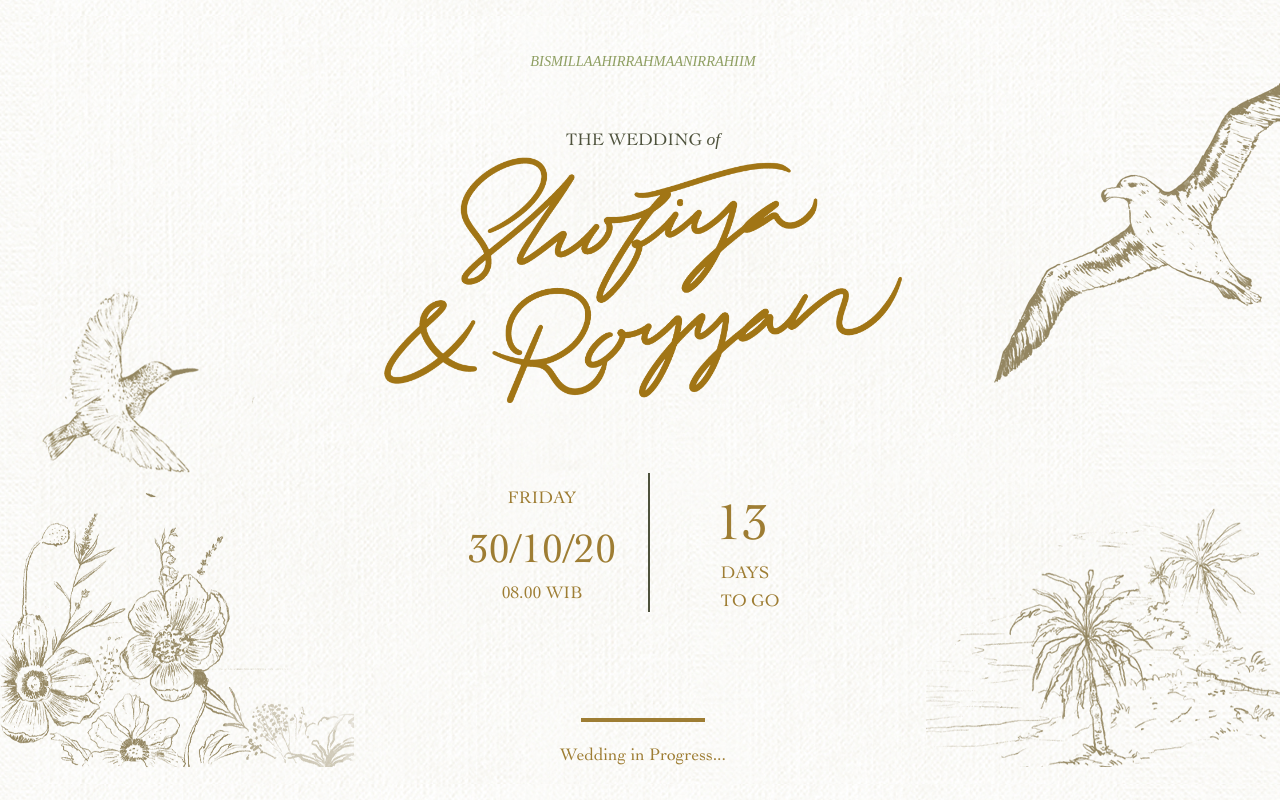
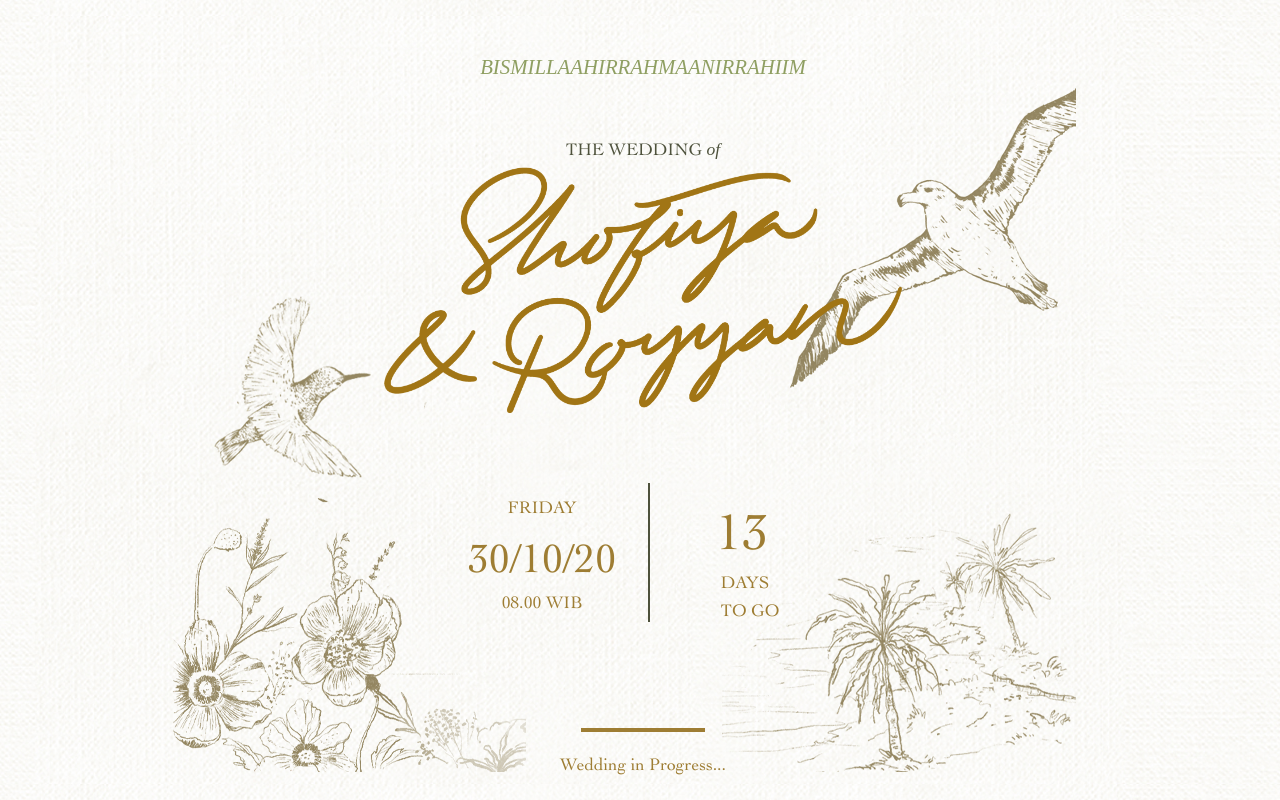
Before and after one commit to royyandzakiy/shofiyaroyyan, a plain HTML site: page index.html in a window 1280 px wide. Drawn offline with Linux system fonts and the light colour scheme.

Commit message:
added text, css, images

```diff
--- a/css/style.css
+++ b/css/style.css
@@ -52,6 +52,10 @@ div {
     margin: 1em auto;
   }
 
+  /* main:hover div.line-h:before {
+    width: 50px;
+  } */
+
   .horizontal {
     display: inline-flex;
     flex-direction: row;
@@ -62,7 +66,6 @@ div {
     max-width: 700px;
     padding: 0 2rem;
     margin: auto;
-    overflow: hidden;
     text-align: center;
     display: flex;
     flex-flow: column wrap;
@@ -77,7 +80,6 @@ main {
   /* border: 1px solid green; */
   max-width: 700px;
   max-height: 900px;
-  overflow: hidden;
   display: flex;
   flex-flow: column wrap;
 }
@@ -102,13 +104,11 @@ section#c {
 
   #time div.container {
     min-width: 200px;
-    overflow: hidden;
     /* background-color: pink; */
   }
 
   #time div div {
     width: fit-content;
-    overflow: hidden;
   }
 
     #dates {
@@ -142,16 +142,28 @@ section#d {
   margin-top: 90px;
 }
 
+  section#d p.change-text span {
+    content:'Wedding in Progress...'
+  }
+
+  /* main:hover section#d p.change-text span {
+    display: none;
+  }
+
+  main:hover section#d p.change-text:after {
+    content: "Website in Progress...";
+  } */
+
 #hummingbird-flower {
-  position: absolute;
-  left: 0px;
+  position: fixed;
+  margin-left: -150px;
   z-index: -1;
 }
 
 #albatross-beach {
-  position: absolute;
-  right: 0px;
-  z-index: -1;
+  position: fixed;
+  margin-left: 400px;
+  z-index: -2;
 }
 
 /* BASIC ELEMENTS */
@@ -169,7 +181,7 @@ section#d {
     }
 
     h4 {
-      font-size: 0.9em;
+      font-size: 1.3em;
       font-weight: 200;
     }
 
--- a/index.html
+++ b/index.html
@@ -8,6 +8,9 @@
 </head>
 <body>
   <main class="container">
+    <img id="hummingbird-flower" src="img/Left_WebAsset.png" alt=""/>
+    <img id="albatross-beach" src="img/Right_WebAsset.png" alt=""/>
+
     <section id="a" class="container">
       <div class="container">
         <h4 class="third-color italic">BISMILLAAHIRRAHMAANIRRAHIIM</h4>
@@ -44,12 +47,8 @@
 
     <section id="d" class="container">
         <div class="line-h"></div>
-        <p>Wedding in Progress...</p>
+        <p class="change-text"><span>Wedding in Progress...</span></p>
     </section>
-
-
-  <img id="hummingbird-flower" src="img/Left_WebAsset.png" alt=""/>
-  <img id="albatross-beach" src="img/Right_WebAsset.png" alt=""/>
   </main>
 </body>
 </html>
```
